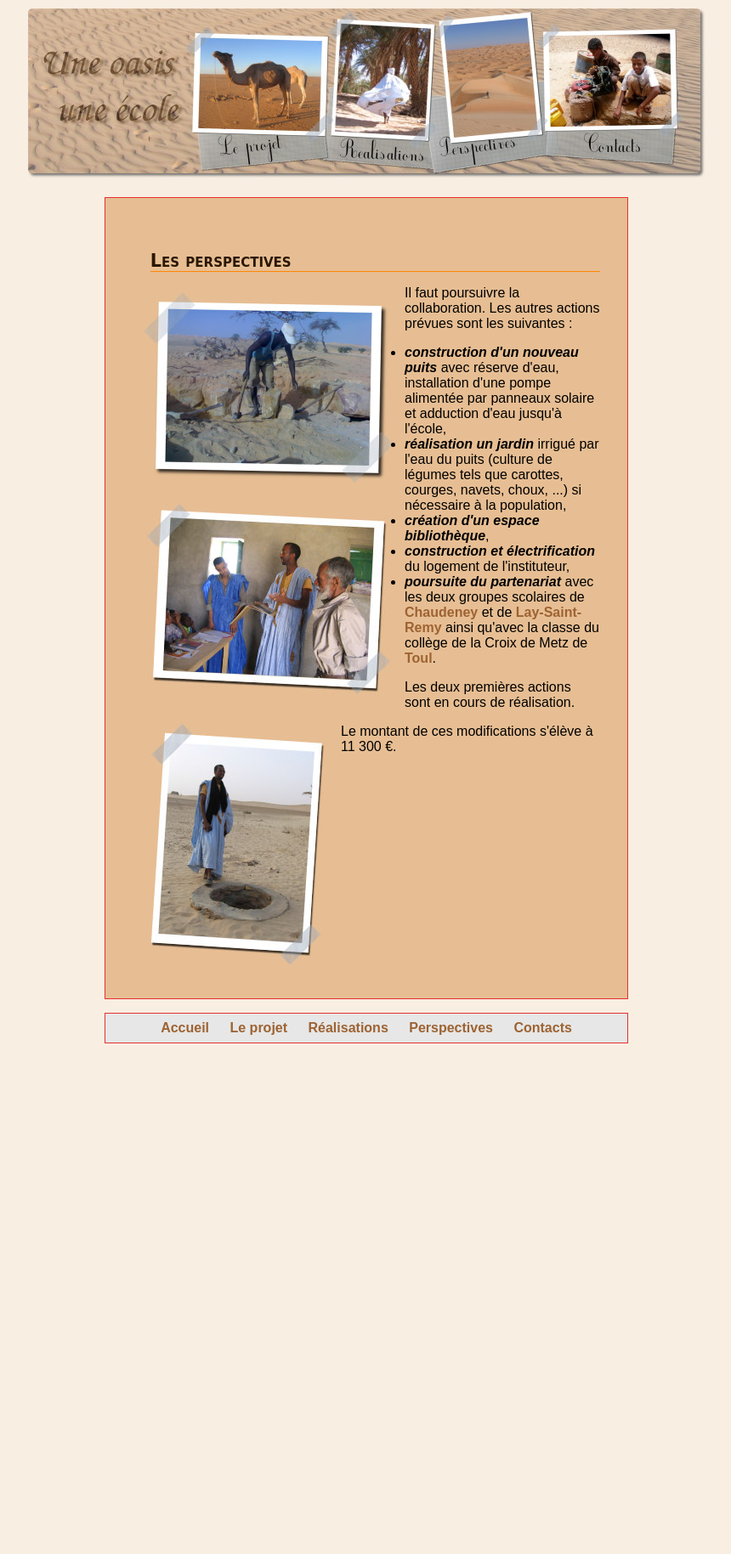
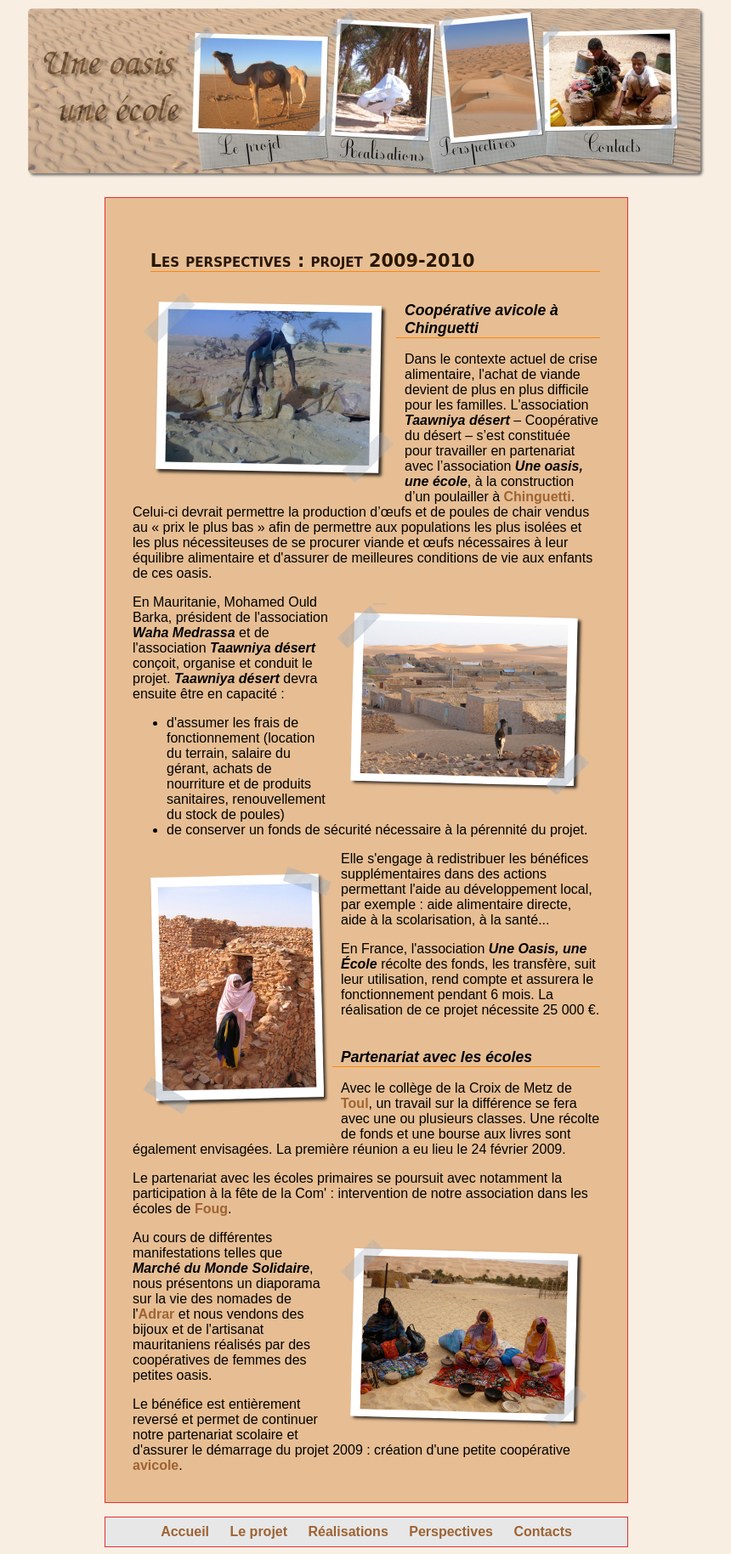
Before and after one commit to vincentbernat/www.une-oasis-une-ecole.fr, a PHP site: page /perspectives.php in a window 1280 px wide. Shown: the whole page at 85% size, without its empty margins (209-1069 px from the left). Before the commit the page ends 1228 px from the top, so only its background shows below. Run offline with PHP 8.4, Linux system fonts and the light colour scheme.

Commit message:
Mise à jour du site

```diff
--- a/oasis.css
+++ b/oasis.css
@@ -25,6 +25,16 @@ div#body {
 hr.blocker {
        clear: both;
        visibility: hidden;
+}
+
+address {
+   text-align: center;
+}
+
+div.image-centre {
+   clear: both;
+   text-align: center;
+   padding: 10px;
 }
 
 div.image-droite {
--- a/perspectives.php
+++ b/perspectives.php
@@ -4,51 +4,92 @@ include("header.inc.php");
 
 ?>
 
-<h1>Les perspectives</h1>
+<h1>Les perspectives : projet 2009-2010</h1>
 
 <div class="image-gauche">
   <img src="construction1.jpg" alt="Un ouvrier au travail"/>
 </div>
 
-<p>Il faut poursuivre la collaboration. Les autres actions prévues
-sont les suivantes :</p>
+<h2>Coopérative avicole à Chinguetti</h2>
+
+<p>
+Dans le contexte actuel de crise alimentaire, l'achat de viande devient
+de plus en plus difficile pour les familles. L'association <em>Taawniya désert</em> &ndash;
+Coopérative du désert &ndash; s’est constituée pour travailler en partenariat avec
+l’association <em>Une oasis, une école</em>,  à la construction d’un poulailler à
+<a href="http://fr.wikipedia.org/wiki/Chinguetti">Chinguetti</a>. Celui-ci
+devrait permettre la production d’œufs et de poules de chair vendus au
+« prix le plus bas » afin de permettre aux populations les plus
+isolées et les plus nécessiteuses de se procurer viande et œufs
+nécessaires à leur équilibre alimentaire et d'assurer de meilleures
+conditions de vie aux enfants de ces oasis.
+</p>
+
+<div class="image-droite">
+  <img src="chinguetti.jpg" alt="Chinguetti"/>
+</div>
+
+<p>
+En Mauritanie, Mohamed Ould Barka, président de l'association <em>Waha
+Medrassa</em> et de l'association <em>Taawniya désert</em> conçoit, organise et conduit le
+projet. <em>Taawniya désert</em> devra ensuite être en capacité :
+<ul>
+  <li>d'assumer les frais de fonctionnement (location du terrain, salaire du
+gérant, achats de nourriture et de produits sanitaires, renouvellement du stock
+de poules)</li>
+  <li>de conserver un fonds de sécurité nécessaire à la pérennité du
+    projet.
+</li>
+</ul>
+</p>
 
 <div class="image-gauche">
-  <img src="instituteur.jpg" alt="L'instituteur"/>
+  <img src="chinguetti2.jpg" alt="Chinguetti"/>
 </div>
 
-<ul>
-  <li><em>construction d'un nouveau puits</em> avec réserve d'eau, installation
-  d'une pompe alimentée par panneaux solaire et adduction d'eau
-  jusqu'à l'école,</li>
+<p>
+Elle s'engage à redistribuer les bénéfices supplémentaires dans des
+actions permettant l'aide au développement local, par exemple : aide alimentaire
+directe, aide à la scolarisation, à la santé...
+</p>
 
-  <li><em>réalisation un jardin</em> irrigué par l'eau du puits
-  (culture de légumes tels que carottes, courges, navets, choux, ...)
-  si nécessaire à la population,</li>
+<p>En France, l'association <em>Une Oasis, une École</em> récolte des
+fonds, les transfère, suit leur utilisation, rend compte et assurera
+le fonctionnement pendant 6 mois.  La réalisation de ce projet
+nécessite 25 000 €.
+</p>
 
-  <li><em>création d'un espace bibliothèque</em>,</li>
+<h2>Partenariat avec les écoles</h2>
 
-  <li><em>construction et électrification</em> du logement de
-  l'instituteur,</li>
+<p>Avec le collège de la Croix de Metz
+de <a href="http://fr.wikipedia.org/wiki/Toul">Toul</a>, un travail
+sur la différence se fera avec une ou plusieurs classes. Une récolte
+de fonds et une bourse aux livres sont également envisagées. La
+  première réunion a eu lieu le 24 février 2009.
+</p>
 
-  <li><em>poursuite du partenariat</em> avec les deux groupes
-    scolaires
-    de <a href="http://fr.wikipedia.org/wiki/Chaudeney-sur-Moselle">Chaudeney</a>
-    et
-    de <a href="http://fr.wikipedia.org/wiki/Lay-Saint-Remy">Lay-Saint-Remy</a>
-    ainsi qu'avec la classe du collège de la Croix de Metz
-    de <a href="http://fr.wikipedia.org/wiki/Toul">Toul</a>.
-  </li>
-</ul>
+<p>
+Le partenariat avec les écoles primaires se poursuit avec notamment la
+participation à la fête de la Com' : intervention de notre association
+dans les écoles
+de <a href="http://fr.wikipedia.org/wiki/Foug">Foug</a>.
+</p>
 
-<div class="image-gauche">
-  <img src="mohammed.jpg" alt="Le puits"/>
+<div class="image-droite">
+  <img src="colliers.jpg" alt="Vente de colliers artisanaux"/>
 </div>
 
-<p>Les deux premières actions sont en cours de réalisation.</p>
+<p>
+Au cours de différentes manifestations telles que <em>Marché du Monde
+ Solidaire</em>, nous présentons un diaporama sur la vie des nomades
+ de
+ l'<a href="http://fr.wikipedia.org/wiki/Adrar_(Mauritanie)">Adrar</a>
+ et nous vendons des bijoux et de l'artisanat mauritaniens réalisés
+ par des coopératives de femmes des petites oasis.</p>
 
-
-<p>Le montant de ces modifications s'élève à 11 300 €.</p>
+<p>Le bénéfice est entièrement reversé et permet de continuer notre partenariat
+scolaire et d'assurer le démarrage du projet 2009 : création d'une petite
+coopérative <a href="http://fr.wikipedia.org/wiki/Aviculture">avicole</a>.</p>
 
 <?php
 
```
Also changed, not shown: contact.php (+7 -2 lines), index.php (+7 -5 lines), projet.php (+19 -20 lines), realisations.php (+50 -25 lines), case.jpg (added), chamelier.jpg (added), chinguetti.jpg (added), chinguetti2.jpg (added), colliers.jpg (added), panneau.jpg (added), puits.jpg (added), puits2.jpg (added), puits3.jpg (added).
